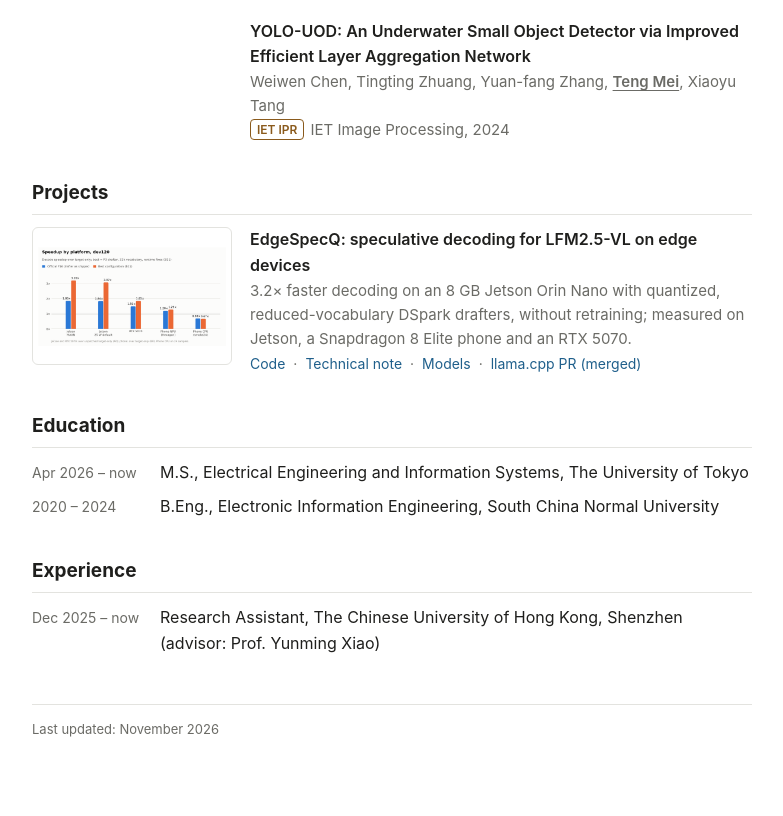
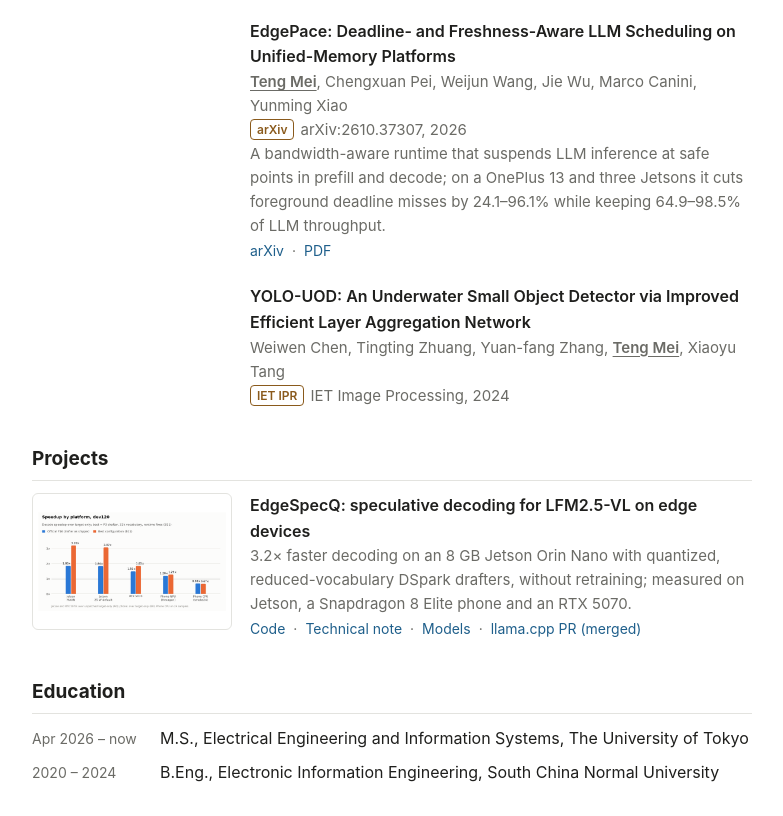
Before and after one commit to meitmt/meitmt.github.io, a plain HTML site: page index.html in a window 1280 px wide. Shown: the part 1157-1973 px from the top of the page, without its empty margins (248-1031 px from the left). Before the commit the page ends 1937 px from the top, so only its background shows below. Drawn offline with Linux system fonts and the light colour scheme.

Commit message:
Add the EdgePace preprint

```diff
--- a/index.html
+++ b/index.html
@@ -110,6 +110,18 @@
 <div class="card">
   <div class="nothumb"></div>
   <div class="item">
+    <div class="t">EdgePace: Deadline- and Freshness-Aware LLM Scheduling on Unified-Memory Platforms</div>
+    <div class="a"><span class="me">Teng Mei</span>, Chengxuan Pei, Weijun Wang, Jie Wu, Marco Canini, Yunming Xiao</div>
+    <div class="v"><span class="badge">arXiv</span>arXiv:2610.37307, 2026</div>
+    <div class="v">A bandwidth-aware runtime that suspends LLM inference at safe points in prefill and decode; on a
+      OnePlus 13 and three Jetsons it cuts foreground deadline misses by 24.1–96.1% while keeping 64.9–98.5% of LLM
+      throughput.</div>
+    <div class="x"><a href="https://arxiv.org/abs/2610.37307">arXiv</a><a href="https://arxiv.org/pdf/2610.37307">PDF</a></div>
+  </div>
+</div>
+<div class="card">
+  <div class="nothumb"></div>
+  <div class="item">
     <div class="t">YOLO-UOD: An Underwater Small Object Detector via Improved Efficient Layer Aggregation Network</div>
     <div class="a">Weiwen Chen, Tingting Zhuang, Yuan-fang Zhang, <span class="me">Teng Mei</span>, Xiaoyu Tang</div>
     <div class="v"><span class="badge">IET IPR</span>IET Image Processing, 2024</div>
```
